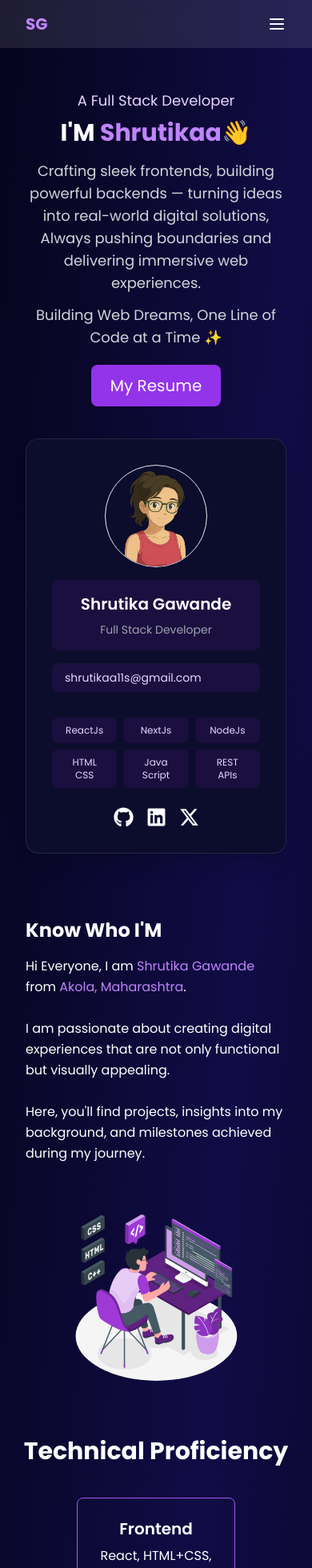
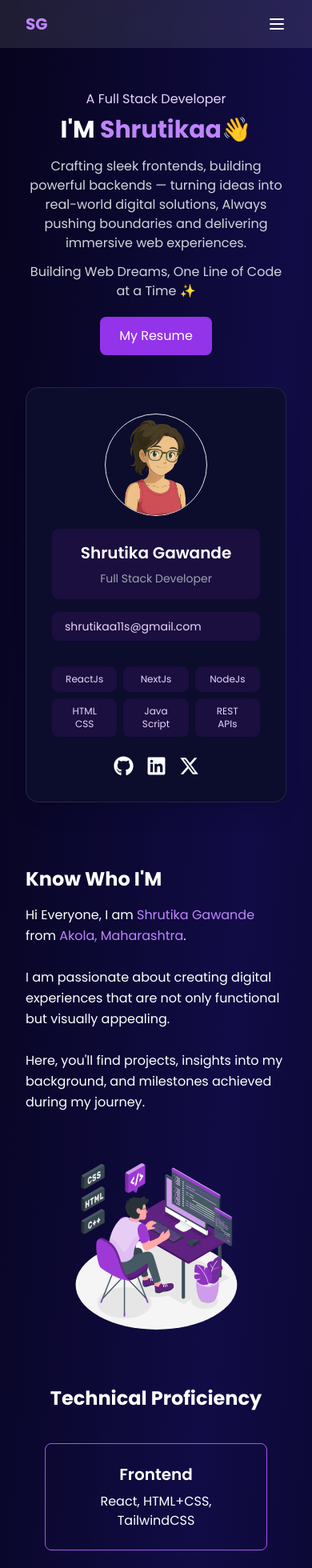
Before and after one commit to shrutika-gawande/portfolio, a React (Vite) app in the folder portfolio/: page / in a window 390 px wide. Shown: the top 1960 px of the page at 80% size. Built offline with nearby package versions, Linux system fonts and the light colour scheme.

Commit message:
styling updated

```diff
--- a/portfolio/src/components/About.jsx
+++ b/portfolio/src/components/About.jsx
@@ -25,9 +25,9 @@ const About = () => {
 
     {/* Skills Section */}
     <div className="container mx-auto mt-16 px-4 text-center">
-    <h2 className="text-3xl font-bold mb-10">Technical Proficiency</h2>
+    <h2 className="sm:text-3xl text-2xl font-bold mb-10">Technical Proficiency</h2>
 
-    <div className="grid lg:grid-cols-4 md:grid-cols-2 sm:grid-cols-1 sm:px-10 px-20 grid-cols-1 justify-center gap-6">
+    <div className="grid lg:grid-cols-4 md:grid-cols-2 sm:grid-cols-1 px-10 grid-cols-1 justify-center gap-6">
         {skills.map((skill, index) => (
         <div
             key={index}
--- a/portfolio/src/components/Hero.jsx
+++ b/portfolio/src/components/Hero.jsx
@@ -8,14 +8,14 @@ const Home = () => {
 
         {/* Left Section */}
         <div className="flex-1 text-center md:text-left z-[1]">
-          <h3 className="text-purple-200 text-lg md:mt-20 mb-2">A Full Stack Developer</h3>
+          <h3 className="text-purple-200 sm:text-lg md:mt-20 mb-2">A Full Stack Developer</h3>
           <h2 className="text-white text-3xl md:text-5xl font-bold mb-4">
           I'M <span className="wave text-purple-400">{data.name}👋</span>
           </h2>
-          <p className="text-gray-300 text-lg md:text-lg mb-3">{data.para}</p>
-          <p className="text-gray-300 text-lg md:mt-0 mb-5"> {data.tagline}</p>
+          <p className="text-gray-300 sm:text-lg mb-3">{data.para}</p>
+          <p className="text-gray-300 sm:text-lg md:mt-0 mb-5"> {data.tagline}</p>
           <a href="\resume.pdf" target="_blank">
-          <button className="contactBtn text-xl">My Resume</button></a>
+          <button className="contactBtn sm:text-xl">My Resume</button></a>
         </div>
 
         {/* Right Section */}
```
